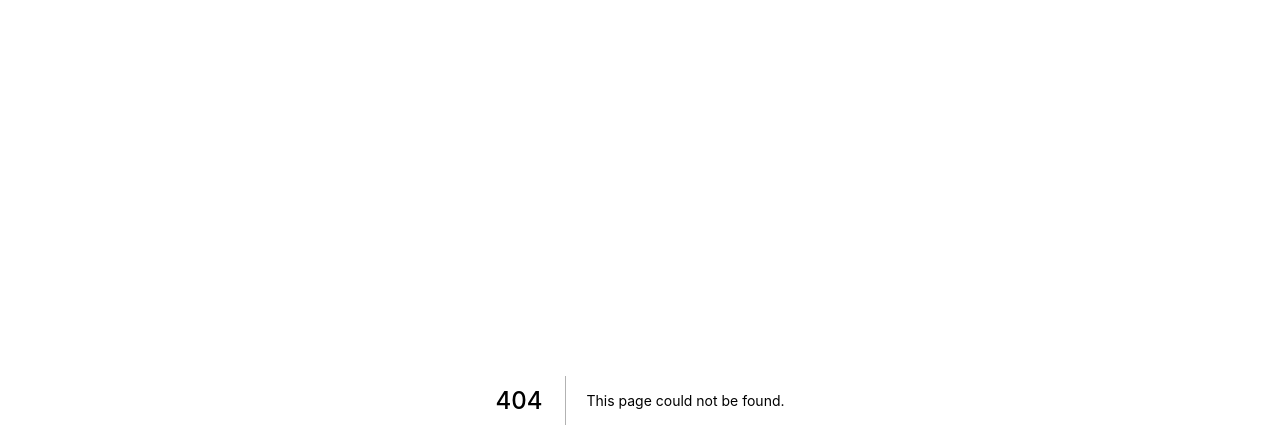
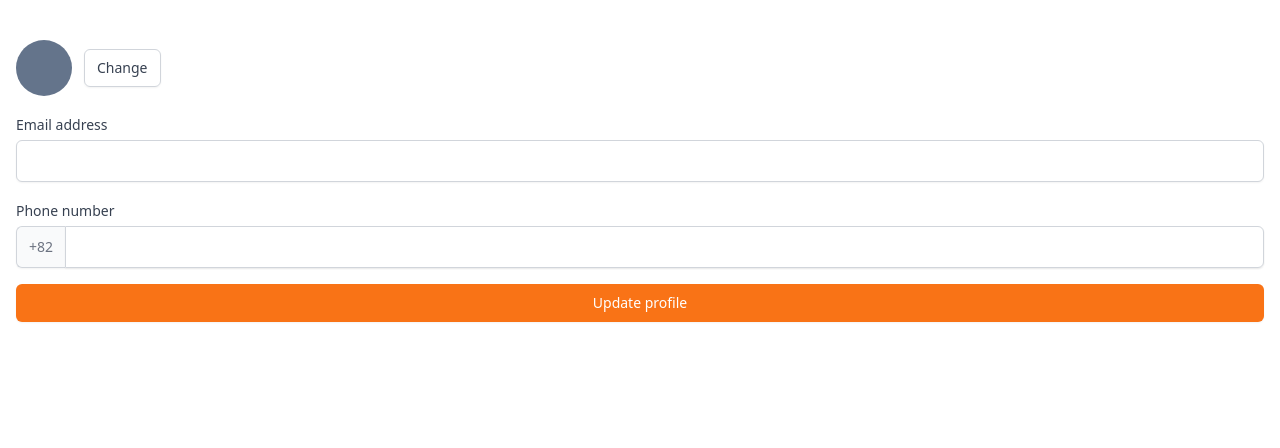
Before and after one commit to takeaways/air-project-1, a Next.js app: page /profile/edit in a window 1280 px wide. Before the commit this address had no page. Shown: the top 448 px of the page. Built offline with nearby package versions, Linux system fonts and the light colour scheme.

Commit message:
feat: live

```diff
--- /dev/null
+++ b/pages/live.tsx
@@ -0,0 +1,32 @@
+import type { NextPage } from "next";
+
+const Live: NextPage = () => {
+  return (
+    <div className="py-10 space-y-4 divide-y-2 ">
+      {[1, 2, 3, 4, 5].map((i) => (
+        <div key={i} className="px-4 pt-4 ">
+          <div className="w-full rounded-md bg-slate-300 aspect-video"></div>
+          <h3 className="mt-2 text-gray-700 text-ls">Let Try Hello</h3>
+        </div>
+      ))}
+      <button className="fixed p-4 text-white transition-colors bg-orange-400 border-transparent rounded-full shadow-xl cursor-pointer bottom-24 right-5 hover:bg-orange-500 active:bg-orange-600">
+        <svg
+          className="w-6 h-6"
+          fill="none"
+          stroke="currentColor"
+          viewBox="0 0 24 24"
+          xmlns="http://www.w3.org/2000/svg"
+        >
+          <path
+            strokeLinecap="round"
+            strokeLinejoin="round"
+            strokeWidth="2"
+            d="M15 10l4.553-2.276A1 1 0 0121 8.618v6.764a1 1 0 01-1.447.894L15 14M5 18h8a2 2 0 002-2V8a2 2 0 00-2-2H5a2 2 0 00-2 2v8a2 2 0 002 2z"
+          ></path>
+        </svg>
+      </button>
+    </div>
+  );
+};
+
+export default Live;
--- /dev/null
+++ b/pages/profile/edit.tsx
@@ -0,0 +1,50 @@
+import type { NextPage } from "next";
+
+const EditProfile: NextPage = () => {
+  return (
+    <div className="px-4 py-10 space-y-4">
+      <div className="flex items-center space-x-3">
+        <div className="rounded-full w-14 h-14 bg-slate-500" />
+        <label
+          htmlFor="picture"
+          className="px-3 py-2 text-sm font-medium text-gray-700 border border-gray-300 rounded-md shadow-sm cursor-pointer focus:ring-2 focus:ring-offset-2 focus:ring-orange-500"
+        >
+          Change
+          <input id="picture" type="file" className="hidden" accept="image/*" />
+        </label>
+      </div>
+      <div className="space-y-1">
+        <label htmlFor="email" className="text-sm font-medium text-gray-700">
+          Email address
+        </label>
+        <input
+          id="email"
+          type="email"
+          className="w-full px-3 py-2 placeholder-gray-400 border border-gray-300 rounded-md shadow-sm appearance-none focus:outline-none focus:ring-orange-500 focus:border-orange-500"
+          required
+        />
+      </div>
+      <div className="space-y-1">
+        <label htmlFor="phone" className="text-sm font-medium text-gray-700">
+          Phone number
+        </label>
+        <div className="flex rounded-md shadow-sm">
+          <span className="flex items-center justify-center px-3 text-sm text-gray-500 border border-r-0 border-gray-300 select-none rounded-l-md bg-gray-50">
+            +82
+          </span>
+          <input
+            id="input"
+            type="number"
+            className="w-full px-3 py-2 placeholder-gray-400 border border-gray-300 rounded-md rounded-l-none shadow-sm appearance-none focus:outline-none focus:ring-orange-500 focus:border-orange-500"
+            required
+          />
+        </div>
+      </div>
+      <button className="w-full px-4 py-2 mt-5 text-sm font-medium text-white bg-orange-500 border border-transparent rounded-md shadow-sm hover:bg-orange-600 focus:ring-2 focus:ring-offset-2 focus:ring-orange-500 focus:outline-none ">
+        Update profile
+      </button>
+    </div>
+  );
+};
+
+export default EditProfile;
```
